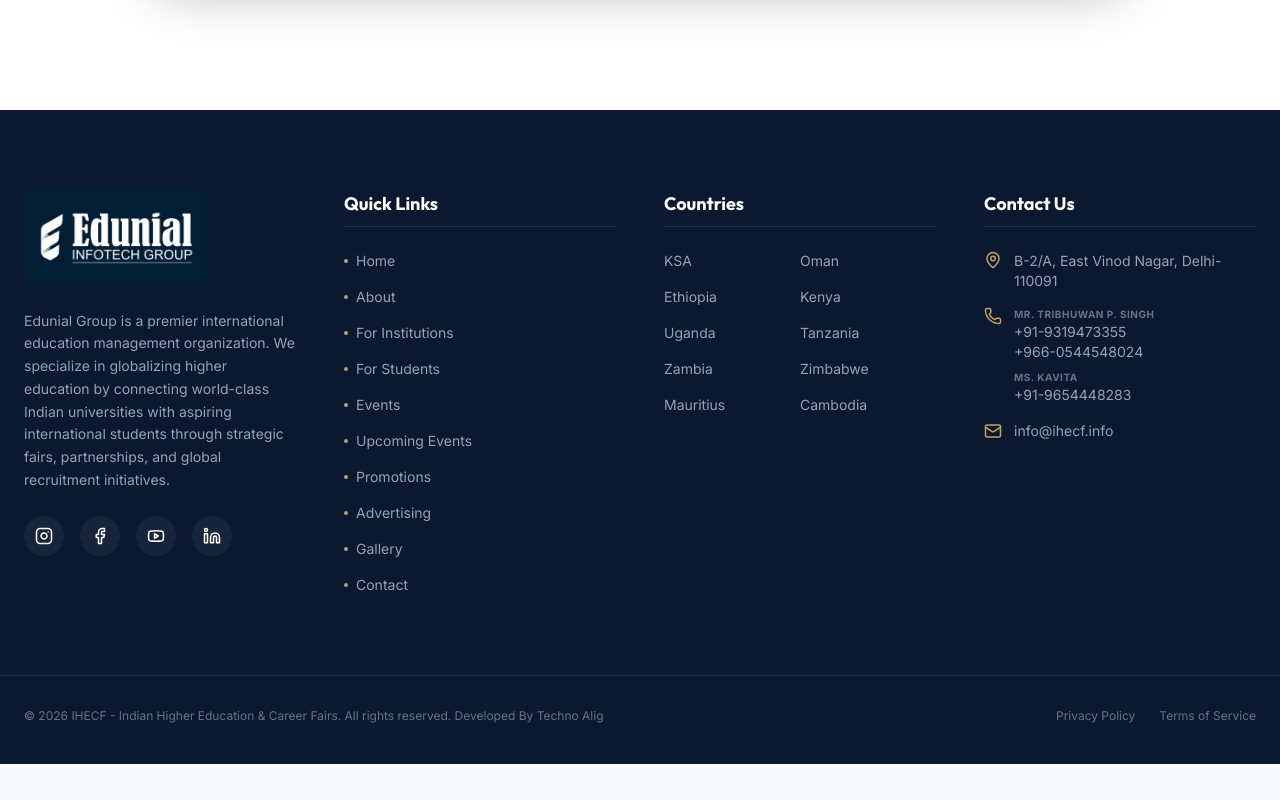
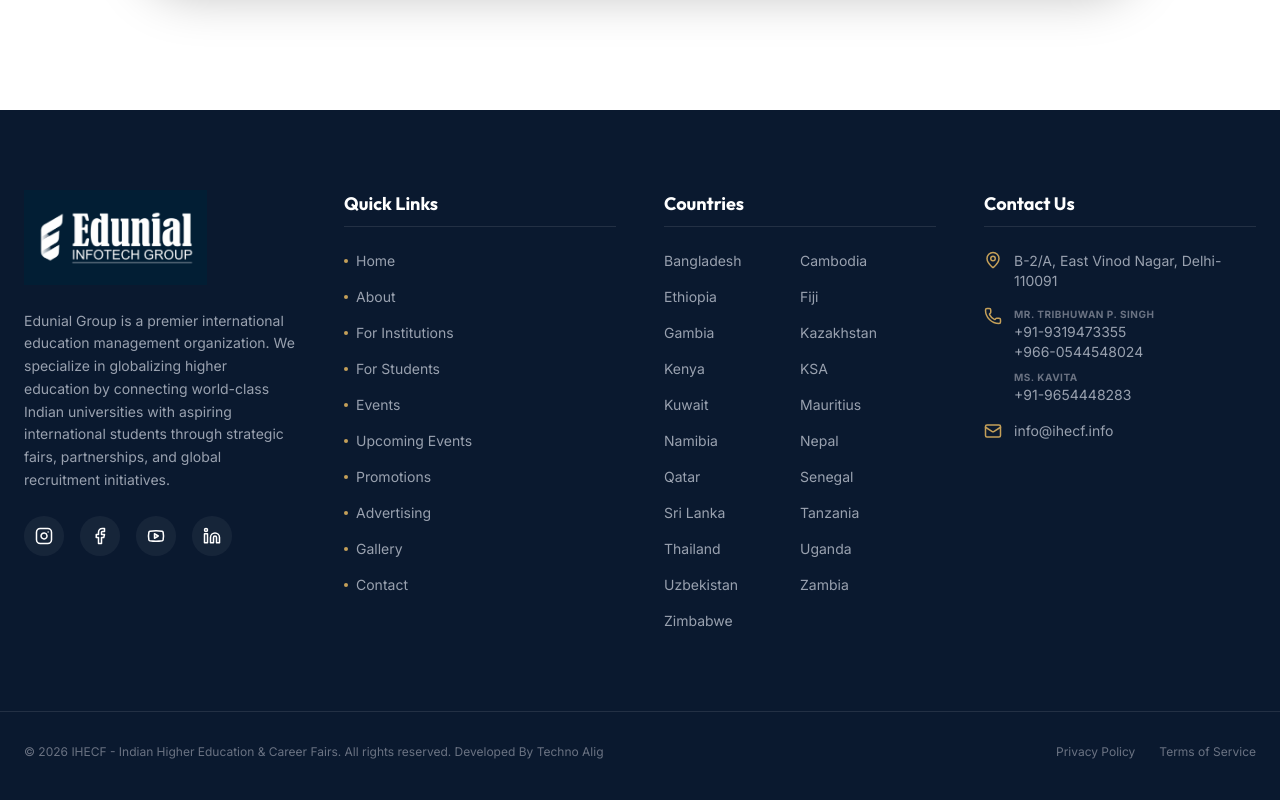
Before and after one commit to samadaktu/ihecf, a React (Vite) app: page /advertising-sponsorship in a window 1280 px wide. Shown: the part 3462-4262 px from the top of the page. Before the commit the page ends 4226 px from the top, so only its background shows below. Built offline with nearby package versions, Linux system fonts and the light colour scheme.

Commit message:
feat: display all 21 hero countries in the footer

```diff
--- a/src/components/Footer.jsx
+++ b/src/components/Footer.jsx
@@ -1,6 +1,29 @@
 import { Link } from 'react-router-dom';
-import { countries } from '../utils/data';
 import { Mail, Phone, MapPin } from 'lucide-react';
+
+const heroCountries = [
+  "Bangladesh",
+  "Cambodia",
+  "Ethiopia",
+  "Fiji",
+  "Gambia",
+  "Kazakhstan",
+  "Kenya",
+  "KSA",
+  "Kuwait",
+  "Mauritius",
+  "Namibia",
+  "Nepal",
+  "Qatar",
+  "Senegal",
+  "Sri Lanka",
+  "Tanzania",
+  "Thailand",
+  "Uganda",
+  "Uzbekistan",
+  "Zambia",
+  "Zimbabwe"
+];
 
 const Footer = () => {
   return (
@@ -53,7 +76,7 @@
         <div>
           <h3 className="text-lg font-bold mb-6 border-b border-white/10 pb-2">Countries</h3>
           <div className="grid grid-cols-2 gap-y-4">
-            {countries.slice(0, 10).map((country) => (
+            {heroCountries.map((country) => (
               <Link key={country} to={`/country/${country.toLowerCase().replace(/ /g, '-')}`} className="text-gray-400 hover:text-secondary transition-colors text-sm">
                 {country}
               </Link>
```
